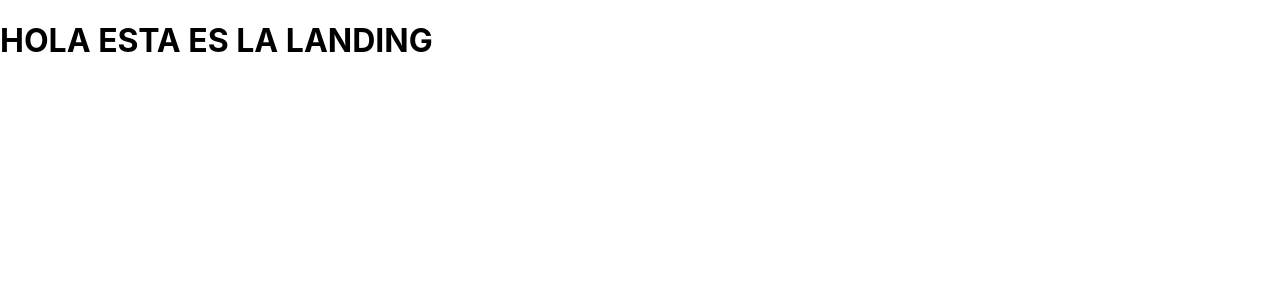
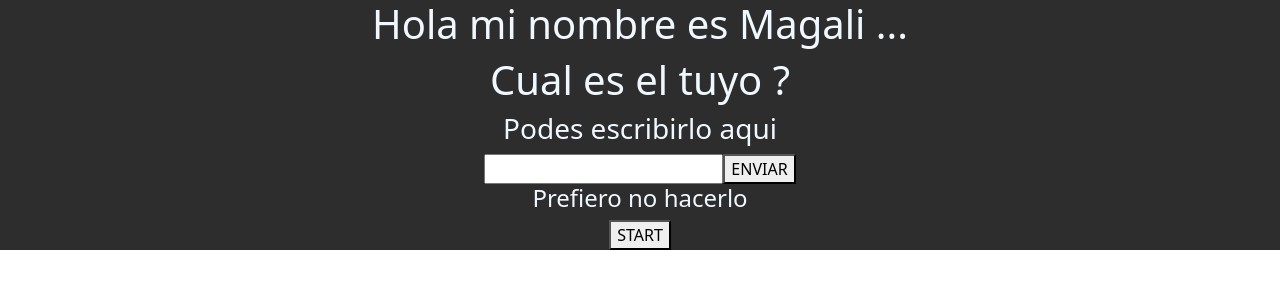
Before and after one commit to Magali18/Portfolio_Front_Magali, a React (Create React App) app in the folder Porftolio_Front_Magali/nombre-de-tu-proyecto/: page / in a window 1280 px wide. Shown: the top 300 px of the page. Built offline with nearby package versions, Linux system fonts and the light colour scheme.

Commit message:
(start/components/landing/home)

```diff
--- /dev/null
+++ b/Porftolio_Front_Magali/nombre-de-tu-proyecto/src/App.css
@@ -0,0 +1,3 @@
+.LandingStyle{
+    background-color: rgba(89, 91, 91, 0.269);
+}
--- a/Porftolio_Front_Magali/nombre-de-tu-proyecto/src/App.js
+++ b/Porftolio_Front_Magali/nombre-de-tu-proyecto/src/App.js
@@ -1,11 +1,14 @@
-
-import Landing from './components/Landing/Landing';
-
+import Landing from "./components/Landing/Landing";
+import Home from "./components/Home/Home";
+import "./App.css";
+import { Routes, Route } from "react-router-dom";
 function App() {
   return (
-    <div className="App">
-   <Landing/>
-
+    <div>
+      <Routes>
+        <Route path="/" element={<Landing />} />
+        <Route path="/home" element={<Home />} />
+      </Routes>
     </div>
   );
 }
--- a/Porftolio_Front_Magali/nombre-de-tu-proyecto/src/components/Home/Home.jsx
+++ b/Porftolio_Front_Magali/nombre-de-tu-proyecto/src/components/Home/Home.jsx
@@ -0,0 +1,8 @@
+const Home = () => {
+  return (
+    <div>
+      <h1>HOLA ESTAS EN EL HOME</h1>
+    </div>
+  );
+};
+export default Home;
--- a/Porftolio_Front_Magali/nombre-de-tu-proyecto/src/components/Landing/Landing.css
+++ b/Porftolio_Front_Magali/nombre-de-tu-proyecto/src/components/Landing/Landing.css
@@ -0,0 +1,6 @@
+.ContainerBody{
+    text-align: center;
+    background-color: rgba(0, 0, 0, 0.824);
+    color: aliceblue;
+
+}
--- a/Porftolio_Front_Magali/nombre-de-tu-proyecto/src/components/Landing/Landing.jsx
+++ b/Porftolio_Front_Magali/nombre-de-tu-proyecto/src/components/Landing/Landing.jsx
@@ -1,8 +1,16 @@
+import 'bootstrap/dist/css/bootstrap.min.css';
+import './Landing.css'
 const Landing=()=>{
 return(
 
-    <div>
-        <h1>HOLA ESTA ES LA LANDING</h1>
+    <div className='ContainerBody'>
+       <h1>Hola mi nombre es Magali ...</h1>
+       <h1>Cual es el tuyo ?</h1>
+       <h3>Podes escribirlo aqui</h3>
+       <input type="text"/>
+       <button>ENVIAR</button>
+      <h4>Prefiero no hacerlo</h4>
+      <button>START</button>
     </div>
 )
 }
--- a/Porftolio_Front_Magali/nombre-de-tu-proyecto/src/index.js
+++ b/Porftolio_Front_Magali/nombre-de-tu-proyecto/src/index.js
@@ -3,12 +3,15 @@ import ReactDOM from 'react-dom/client';
 import './index.css';
 import App from './App';
 import reportWebVitals from './reportWebVitals';
+import { BrowserRouter } from "react-router-dom";
 
 const root = ReactDOM.createRoot(document.getElementById('root'));
 root.render(
+  <BrowserRouter>
   <React.StrictMode>
     <App />
   </React.StrictMode>
+  </BrowserRouter>
 );
 
 // If you want to start measuring performance in your app, pass a function
```
